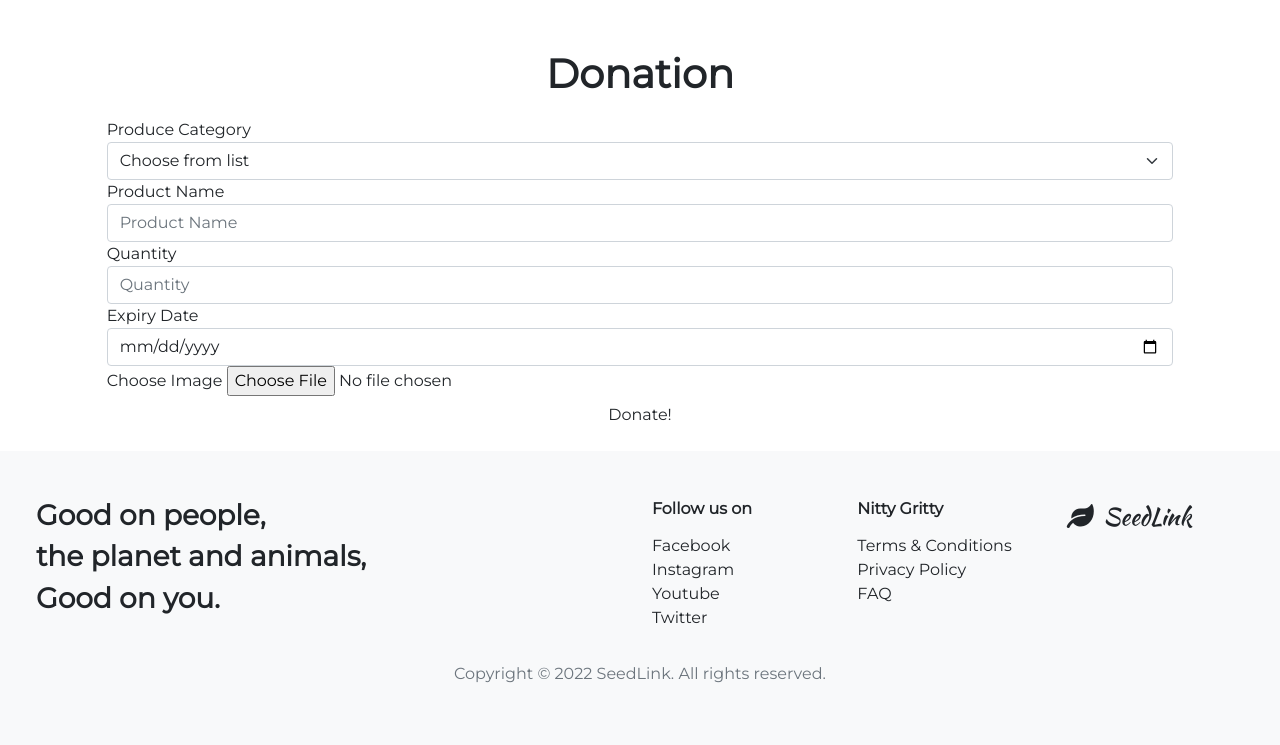
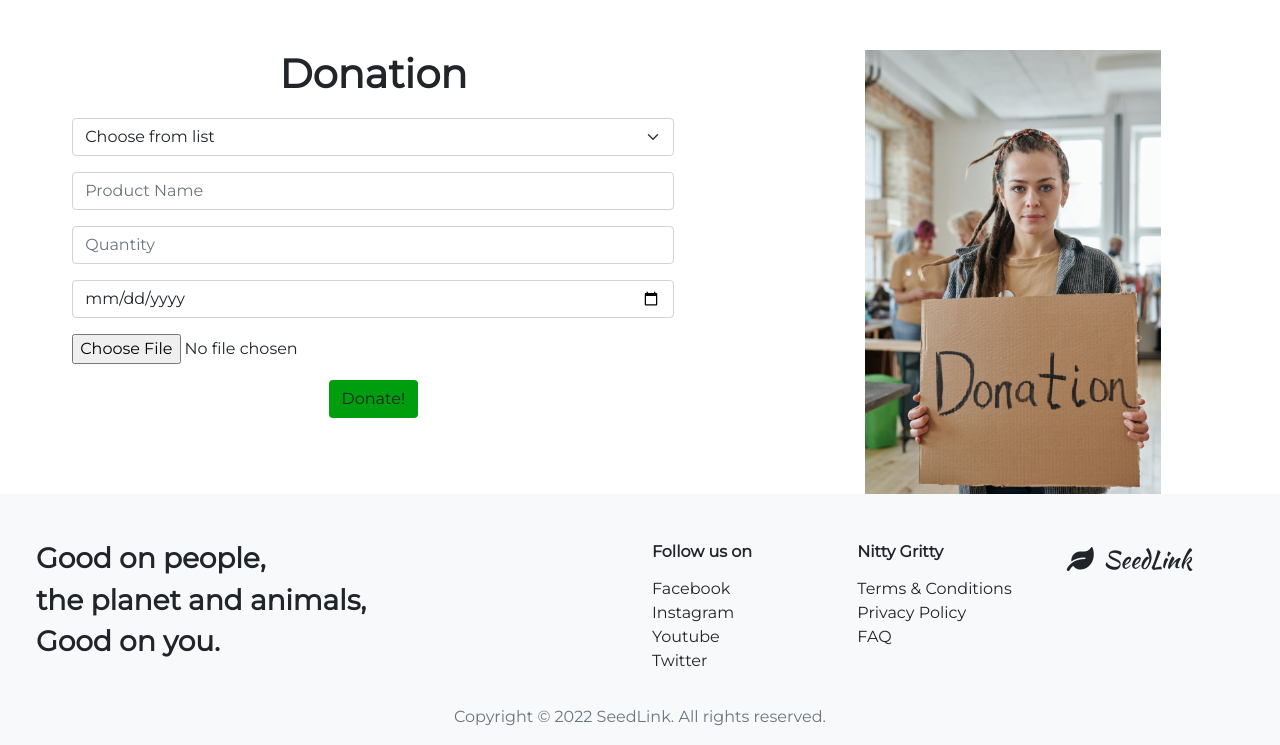
Before and after one commit to tindyc/seedlink, a Flask app: page /add_donation in a window 1280 px wide. Shown: the part 98-843 px from the top of the page. Before the commit the page ends 781 px from the top, so only its background shows below. Run offline with Flask 2, Linux system fonts and the light colour scheme; data that the repository does not hold is empty; some libraries are stand-ins or nearby versions.

Commit message:
Add style to donations page and offset images on register and sign up page

```diff
--- a/static/css/style.css
+++ b/static/css/style.css
@@ -135,3 +135,9 @@ a:link {
 #order-seeds-btn {
     background-color: #009E0F;
 }
+
+/* Donate */
+
+#donate-btn {
+    background-color: #009E0F;
+}
--- a/templates/add_donation.html
+++ b/templates/add_donation.html
@@ -2,6 +2,9 @@
 
 {% block content %}
 <!-- Page Heading -->
+<section class="container-fluid">
+    <div class="row">
+        <div class="col-lg-7 col-md-7 col-sm-12">
             <div class="row text-center">
                 <div class="col-10 offset-1 col-md-6 offset-md-3">
                     <h1 class="form-heading-signup">Donation</h1>
@@ -11,8 +14,7 @@
             <form method="POST" action="" class="col-10 offset-1">
 
                 <div class="form-group">
-        <label for="product_category">Produce Category</label>
-        <select class="form-select" aria-label="Produce Category">
+                    <select class="form-select mb-3" aria-label="Produce Category">
                         <option value="1">Choose from list</option>
                         <option value="2">Fruits</option>
                         <option value="3">Vegetables</option>
@@ -21,30 +23,35 @@
                 </div>
 
                 <div class="form-group">
-        <label for="product_name">Product Name</label>
-        <input type="text" class="form-control" id="product_name" name="product_name" placeholder="Product Name" required>
+                    <input type="text" class="form-control mb-3" id="product_name" name="product_name"
+                        placeholder="Product Name" required>
                 </div>
 
                 <div class="form-group">
-        <label for="quantity">Quantity</label>
-        <input type="number" class="form-control" id="quantity" name="quantity" placeholder="Quantity" required>
+                    <input type="number" class="form-control mb-3" id="quantity" name="quantity" placeholder="Quantity"
+                        required>
                 </div>
 
                 <div class="form-group">
-        <label for="expiry_date">Expiry Date</label>
-        <input type="date" class="form-control" id="expiry_date" name="expiry_date" placeholder="Expiry Date">
+                    <input type="date" class="form-control mb-3" id="expiry_date" name="expiry_date"
+                        placeholder="Expiry Date">
                 </div>
 
                 <div class="form-group">
-        <label for="image">Choose Image</label>
-        <input type="file" class="form-control-file" id="image" name="image">
+                    <input type="file" class="form-control-file mb-3" id="image" name="image">
                 </div>
 
                 <div class="row">
                     <div class="col-12 text-center">
-            <button type="submit" class="btn">Donate!</button>
+                        <button type="submit" class="btn mb-3" id="donate-btn">Donate!</button>
                     </div>
                 </div>
             </form>
+        </div>
+        <div class="col-3 sign-up d-none d-md-block offset-1">
+            <img src="../static/images/donations.jpg" alt="Please give donations">
+        </div>
+    </div>
+</section>
 
 {% endblock %}
--- a/templates/login.html
+++ b/templates/login.html
@@ -47,7 +47,7 @@
                 </div>
             </div>
         </div>
-        <div class="col-3 sign-in d-none d-md-block ">
+        <div class="col-3 sign-in d-none d-md-block offset-1">
             <img src="../static/images/signin.jpg" alt="vegetables on a table">
         </div>
     </div>
--- a/templates/order_seeds.html
+++ b/templates/order_seeds.html
@@ -42,7 +42,7 @@
                 </div>
             </form>
         </div>
-        <div class="col-3 sign-up d-none d-md-block">
+        <div class="col-3 sign-up d-none d-md-block offset-1">
             <img src="../static/images/seeds.jpg" alt="assorted seeds on display">
         </div>
     </div>
--- a/templates/register.html
+++ b/templates/register.html
@@ -56,7 +56,7 @@
                     </form>
                 </div>
             </div>
-            <div class="col-3 sign-up d-none d-md-block ">
+            <div class="col-3 sign-up d-none d-md-block offset-1">
                 <img src="../static/images/pexels-cottonbro-4503265.jpg" alt="tomato seedling">
             </div>
         </div>
```
Also changed, not shown: static/images/donations.jpg (added). Lines whose indentation alone changed are shown as unchanged.
